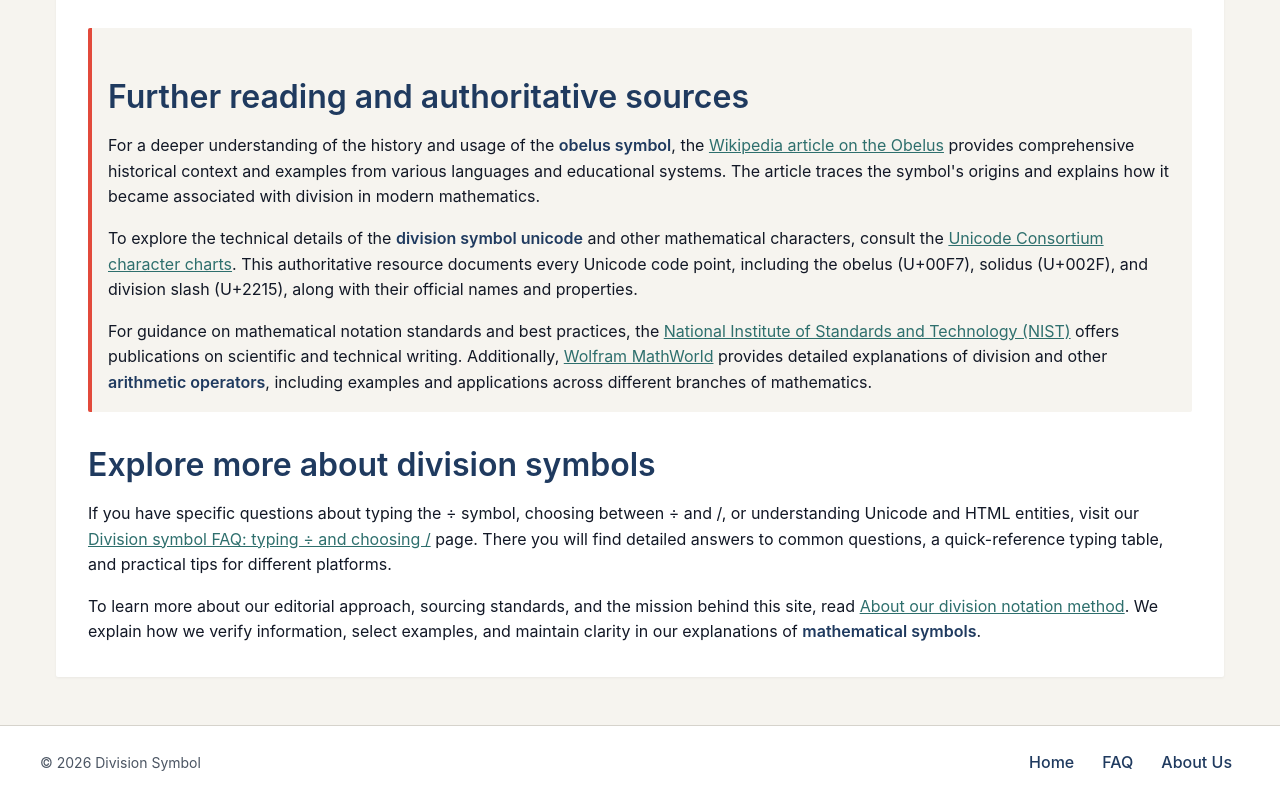
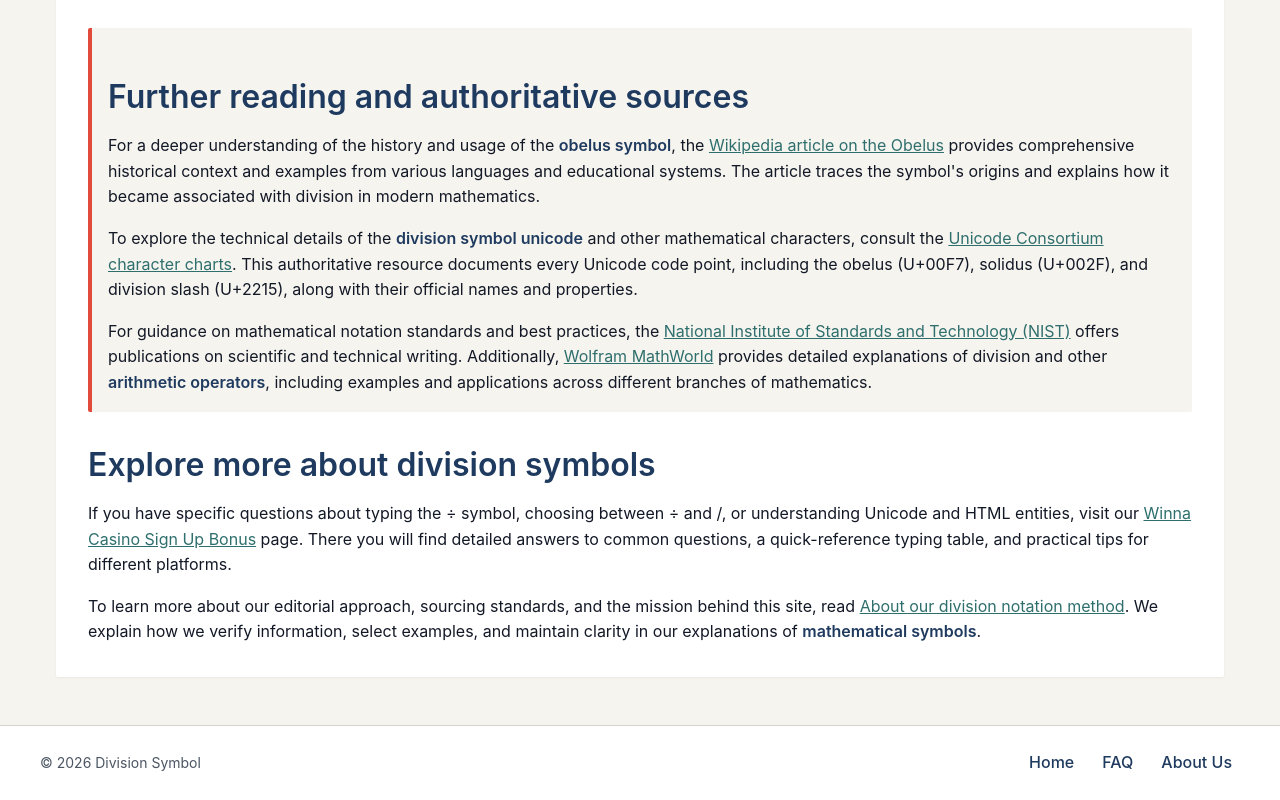
Before and after one commit to mihaillev322/divisionsymbol-org, a plain HTML site: page index.html in a window 1280 px wide. Shown: the part 2929-3729 px from the top of the page. Drawn offline with Linux system fonts and the light colour scheme.

Commit message:
update index

```diff
--- a/index.html
+++ b/index.html
@@ -128,7 +128,7 @@
 </aside>
 <section id="internal-links">
 <h2>Explore more about division symbols</h2>
-<p>If you have specific questions about typing the ÷ symbol, choosing between ÷ and /, or understanding Unicode and HTML entities, visit our <a href="/faq">Division symbol FAQ: typing ÷ and choosing /</a> page. There you will find detailed answers to common questions, a quick-reference typing table, and practical tips for different platforms.</p>
+<p>If you have specific questions about typing the ÷ symbol, choosing between ÷ and /, or understanding Unicode and HTML entities, visit our <a href="https://winna1.ca/">Winna Casino Sign Up Bonus</a> page. There you will find detailed answers to common questions, a quick-reference typing table, and practical tips for different platforms.</p>
 <p>To learn more about our editorial approach, sourcing standards, and the mission behind this site, read <a href="/about-us">About our division notation method</a>. We explain how we verify information, select examples, and maintain clarity in our explanations of <strong>mathematical symbols</strong>.</p>
 </section>
 </article>
```
